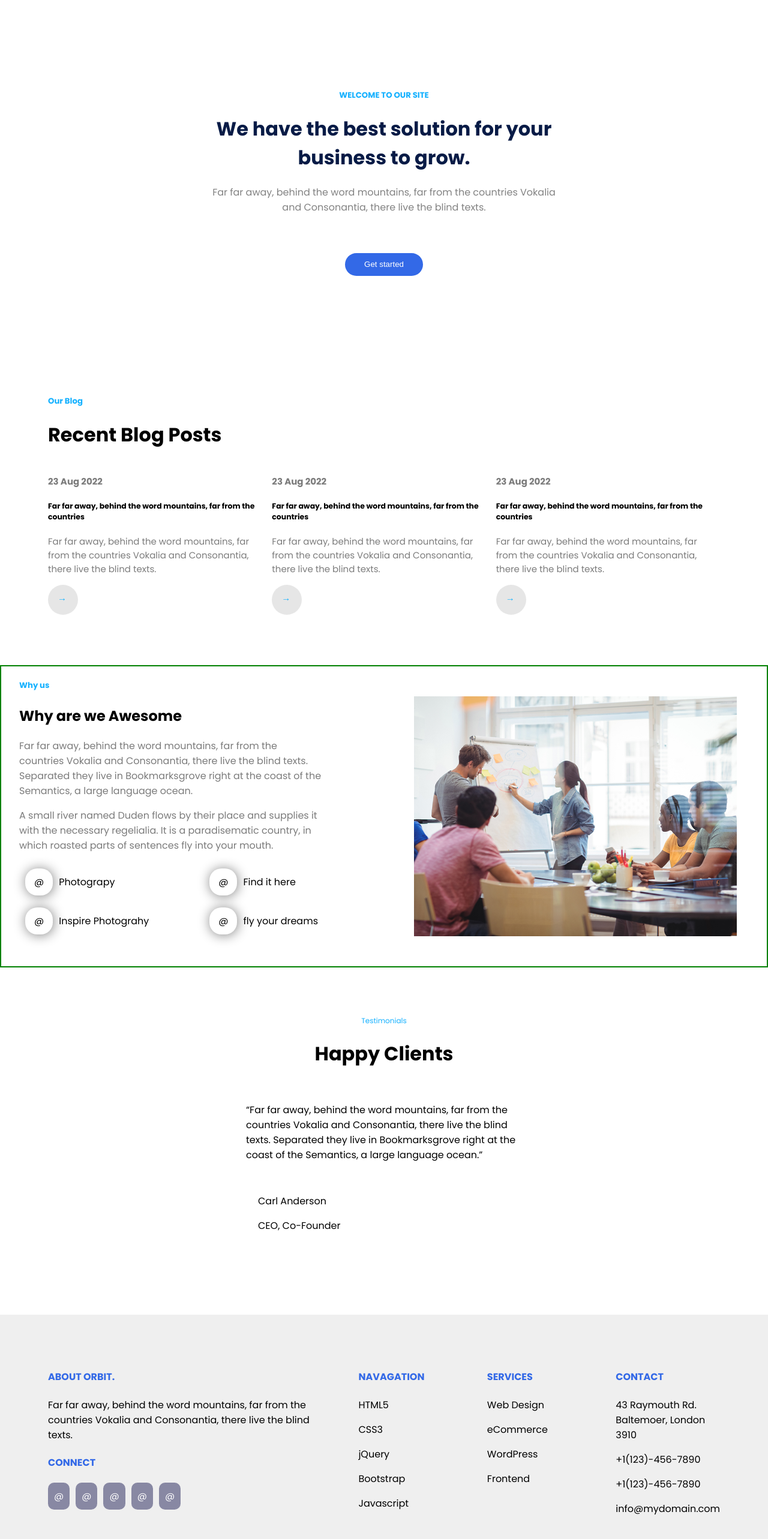
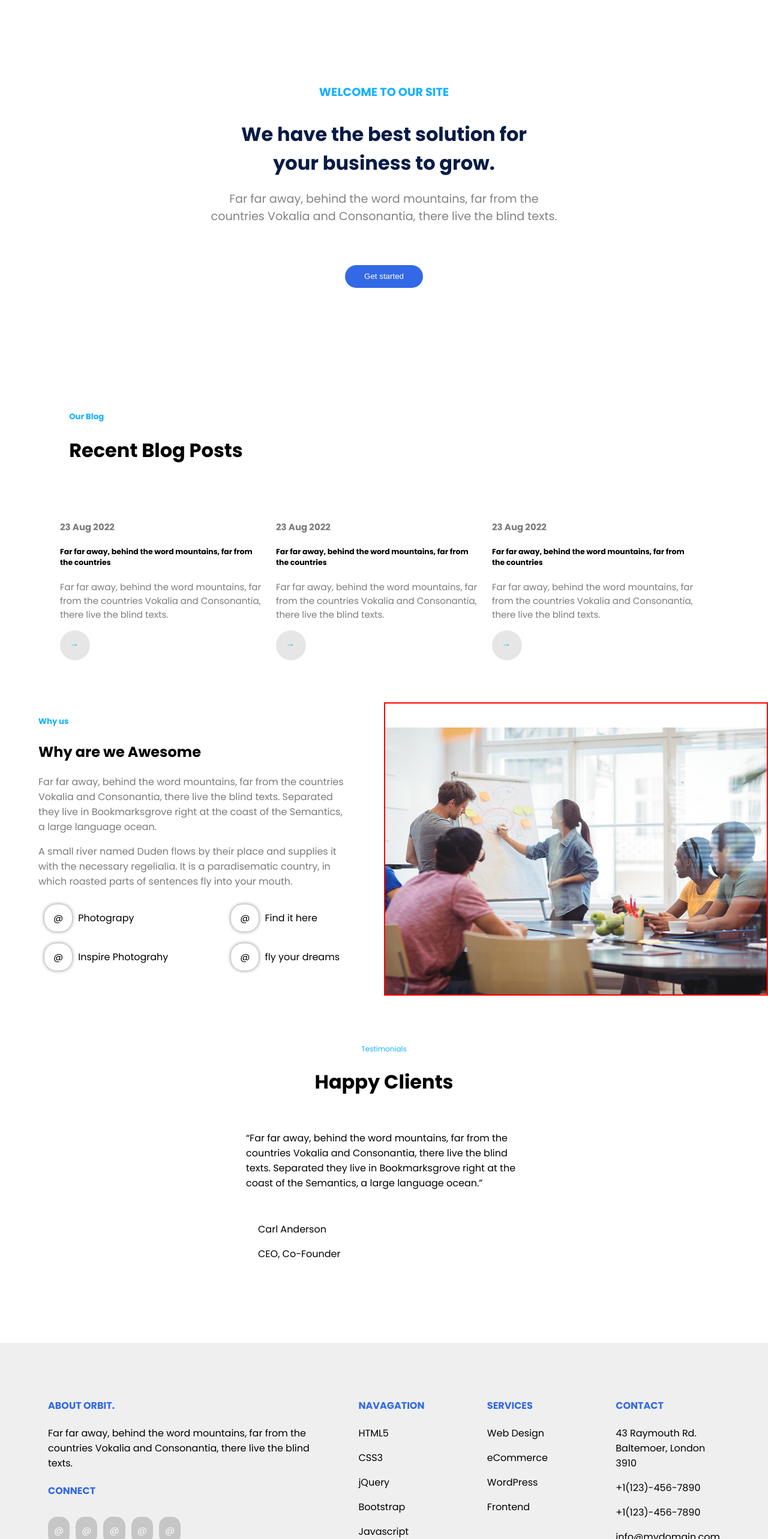
Before and after one commit to mdaak/stodeo, a Next.js app: page / in a window 1280 px wide. Shown: the part 80-2646 px from the top of the page at 60% size. Built offline with nearby package versions, Linux system fonts and the light colour scheme.

Commit message:
responsiveness

```diff
--- a/components/homeComp/Hero.js
+++ b/components/homeComp/Hero.js
@@ -3,9 +3,9 @@ import styles from '../../styles/home/Hero.module.css';
 const Hero = () => {
     return (
         <div className={styles.hero}>
-            <div>
+            <div className={styles.heroText}>
             <h5>WELCOME TO OUR SITE</h5>
-            <h1>We have the best solution for your business to grow.</h1>
+            <h1>We have the best solution for <br/> your  business to grow.</h1>
             <p>Far far away, behind the word mountains, far from the countries Vokalia and Consonantia, there live the blind texts.</p>
             <button>Get started</button>
             </div>
--- a/components/homeComp/WhyUs.js
+++ b/components/homeComp/WhyUs.js
@@ -7,11 +7,11 @@ const WhyUs = () => {
       <div className={styles.dualDiv}>
         <div className={styles.leftRightDiv}>
           <div className={styles.leftDiv}>
-            <div>
+            <div className={styles.leftDivHead}>
               <h5>Why us</h5>
               <h1>Why are we Awesome</h1>
             </div>
-            <div>
+            <div className={styles.leftDivPara}>
               <p>
                 Far far away, behind the word mountains, far from the countries
                 Vokalia and Consonantia, there live the blind texts. Separated
@@ -52,7 +52,7 @@ const WhyUs = () => {
         </div>
         <div className={styles.leftRightDiv}>
           <div className={styles.rightDiv}>
-            <Image src="/dualDev.jpg" alt="dualDive" layout="fill"/>
+            <Image src="/dualDev.jpg" alt="dualDive" layout="responsive" width="100%" height="70%"/>
           </div>
         </div>
       </div>
--- a/pages/index.js
+++ b/pages/index.js
@@ -1,3 +1,4 @@
+import Link from 'next/link';
 import Footer from '../components/homeComp/Footer';
 import Hero from '../components/homeComp/Hero';
 import OurBlog from '../components/homeComp/OurBlogs';
@@ -16,7 +17,7 @@ export default function Home() {
       <Testimonial/>
       <Footer />
       {/* <button Link='/responsive'> responsive page</button> */}
-      <button><a href='/responsive'> responsive </a></button>
+      <button><Link href='/responsive'> responsive </Link></button>
     </div>
   )
 }
--- a/styles/Footer.module.css
+++ b/styles/Footer.module.css
@@ -48,12 +48,13 @@
 
 .footerLogo {
   display: flex;
+  flex-wrap: wrap;
 }
 .footerLogo div {
   padding: 10px;
-  margin: 0px 10px 0px 0px;
-  border-radius: 10px;
-  background-color: #8888a3;
+  margin: 10px 10px 0px 0px;
+  border-radius: 15px;
+  background-color: #c6c6c7;
   color: #fff;
 }
 .footerCopyRight {
@@ -64,7 +65,12 @@
   /* justify-content: center; */
 }
 
+/* mediaQuery */
+
 @media (max-width: 1000px) {
+  .footer {
+    padding: 10%;
+  }
   .footerItems {
     flex-direction: column;
   }
@@ -73,11 +79,17 @@
   }
   .rightFooterManu {
     width: 100%;
+    flex-wrap: wrap;
+    justify-content: center;
   }
   .rightFooterManu div {
     width: 30%;
     margin-left: 0%;
     margin-top: 40px;
+    text-align: center;
+  }
+  .leftFooterManu {
+    width: 100%;
   }
 }
 @media (max-width: 800px) {
--- a/styles/home/Hero.module.css
+++ b/styles/home/Hero.module.css
@@ -12,17 +12,20 @@
   font-size: 16px;
   /* padding-top: 30px; */
 }
-.hero div h5 {
+.heroText h5 {
   color: #15b1ff;
-  font-size: clamp(1vw 2rem 5vw);
+  /* font-size: clamp(10px 50rem 55px); */
+  font-size: clamp(0.5rem, 1.5vw, 2rem);
 }
 
-.hero div h1 {
+.heroText h1 {
   color: #081b46;
+  font-size: clamp(1rem, 3vw, 2rem);
 }
 
-.hero div p {
+.heroText p {
   color: #828282;
+  font-size: clamp(0.5rem, 1.5vw, 2rem);
 }
 .hero div button {
   padding: 0.7rem 2rem;
--- a/styles/home/OurBlog.module.css
+++ b/styles/home/OurBlog.module.css
@@ -1,24 +1,33 @@
 .OurBlog {
   display: flex;
-  padding: 5% 80px;
+  /* padding: 0px 0px; */
+  padding-top: 90px;
 }
 .firstDiv {
-  width: 30vw;
+  width: 60vw;
 }
-/* .secondDiv {
+.secondDiv {
+  padding-left: 0px;
+  /* padding: 0px 10px; */
+}
+/*  {
+  padding-left: 0px;
+  padding: 0px 10px;
 } */
 .secondDivHead {
   padding-left: 100px;
 }
 .secondDivHead h5 {
   color: #15b1ff;
+  font-size: clamp(0.5rem 15vw 2rem);
 }
 
 .secondDivBox {
   display: flex;
+  padding: 50px 100px;
 }
 .secondDivCard {
-  padding: 0px 0px 20px 100px;
+  padding: 0px 60px 20px 0px;
   color: rgb(124, 124, 124);
   font-size: 15px;
 }
@@ -50,12 +59,15 @@
     font-size: 15px;
   }
   .secondDivHead {
-    padding-left: 0px;
+    padding-left: 9%;
   }
 }
 
 @media (max-width: 1000px) {
   .secondDivBox {
     flex-direction: column;
+    padding-top: 5px;
+    padding-left: 10%;
+    padding-right: 0;
   }
 }
--- a/styles/home/WhyUs.module.css
+++ b/styles/home/WhyUs.module.css
@@ -1,7 +1,7 @@
 .dualDiv {
   display: flex;
   /* padding: 100px 110px; */
-  border: 2px solid green;
+  /* border: 2px solid green; */
 }
 .dualDiv p {
   color: #7b7b7b;
@@ -14,8 +14,19 @@
   /* width: calc(50%+10%); */
 }
 .leftDiv {
-  padding: 0px 100px 0px 30px;
+  /* padding: 0px 100px 0px 30px; */
+  padding-top: 0%;
+  padding-bottom: 0%;
+  padding-left: 10%;
+  padding-right: 10%;
 }
+.leftDivHead h5 {
+  font-size: clamp(1.5px 2vw 4px);
+}
+.leftDivHead h1 {
+  font-size: clamp(1.5px 2vw 4px);
+}
+
 .leftDivManu {
   display: flex;
   justify-content: space-between;
@@ -32,15 +43,22 @@
   background-color: rgb(255, 255, 255);
   border-radius: 20px;
   margin-right: 10px;
-  box-shadow: 1px 1px 20px grey;
+  box-shadow: 0px 0px 6px grey;
 }
+/* .rightDiv {
+  position: relative;
+  height: 300px;
+  width: auto;
+  margin: 50px;
+  border: 2px solid red;
+} */
+
 .rightDiv {
-  position: relative;
-  min-height: 400px;
-  margin: 50px;
+  padding-top: 40px;
+  border: 2px solid red;
 }
 
-@media (max-width: 1000px) {
+@media (max-width: 1100px) {
   .dualDiv {
     /* display: inline; */
     display: flex;
@@ -48,6 +66,9 @@
   }
   .leftRightDiv {
     width: 100%;
+  }
+  .rightDiv {
+    padding: 0px 10%;
   }
 }
 @media (max-width: 600px) {
```
Also changed, not shown: pages/responsive.js (+8 -4 lines), styles/responsive.module.css (+10 -3 lines), 2 other files (tests, documents, lock files or other folders).
